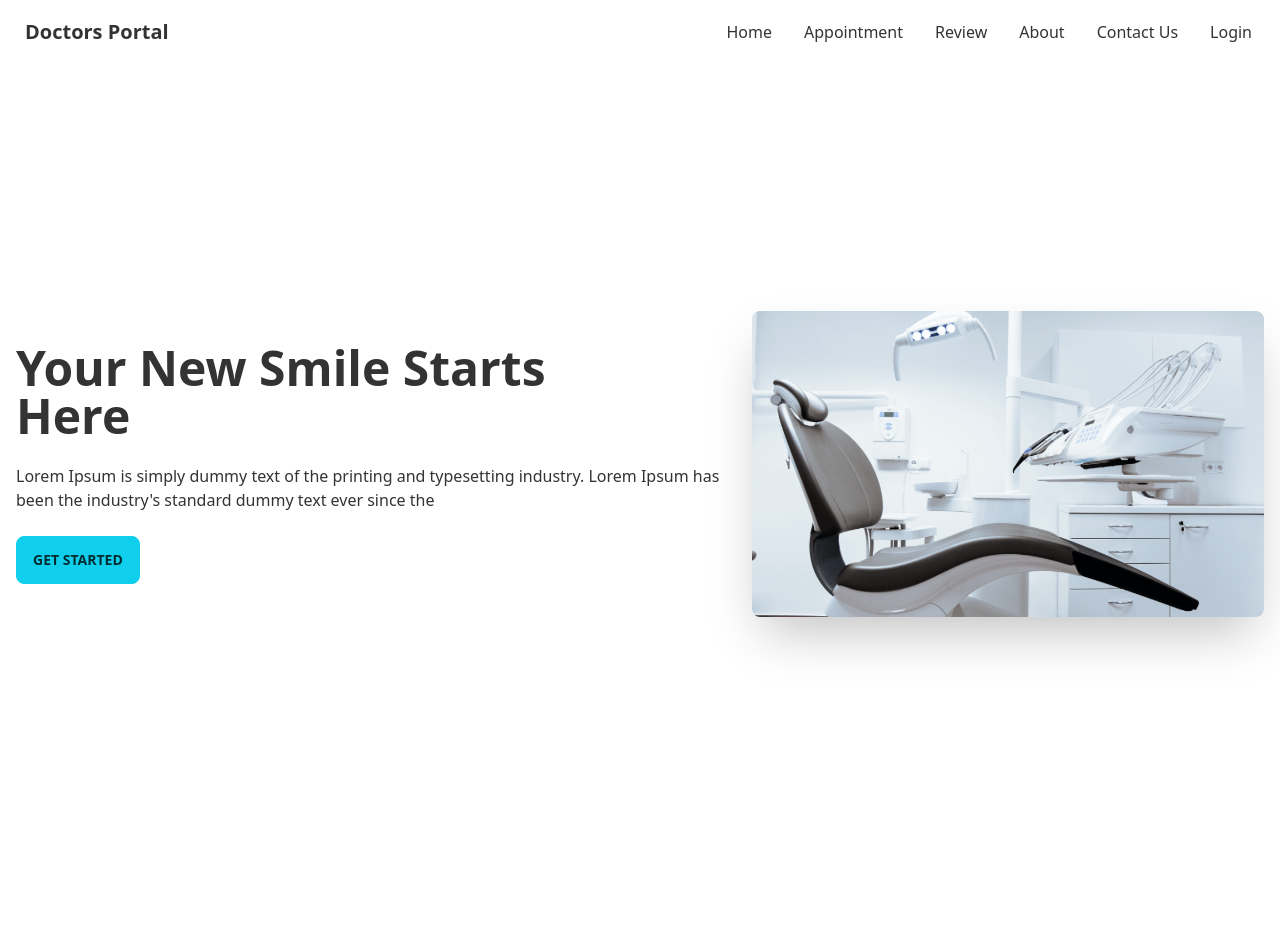
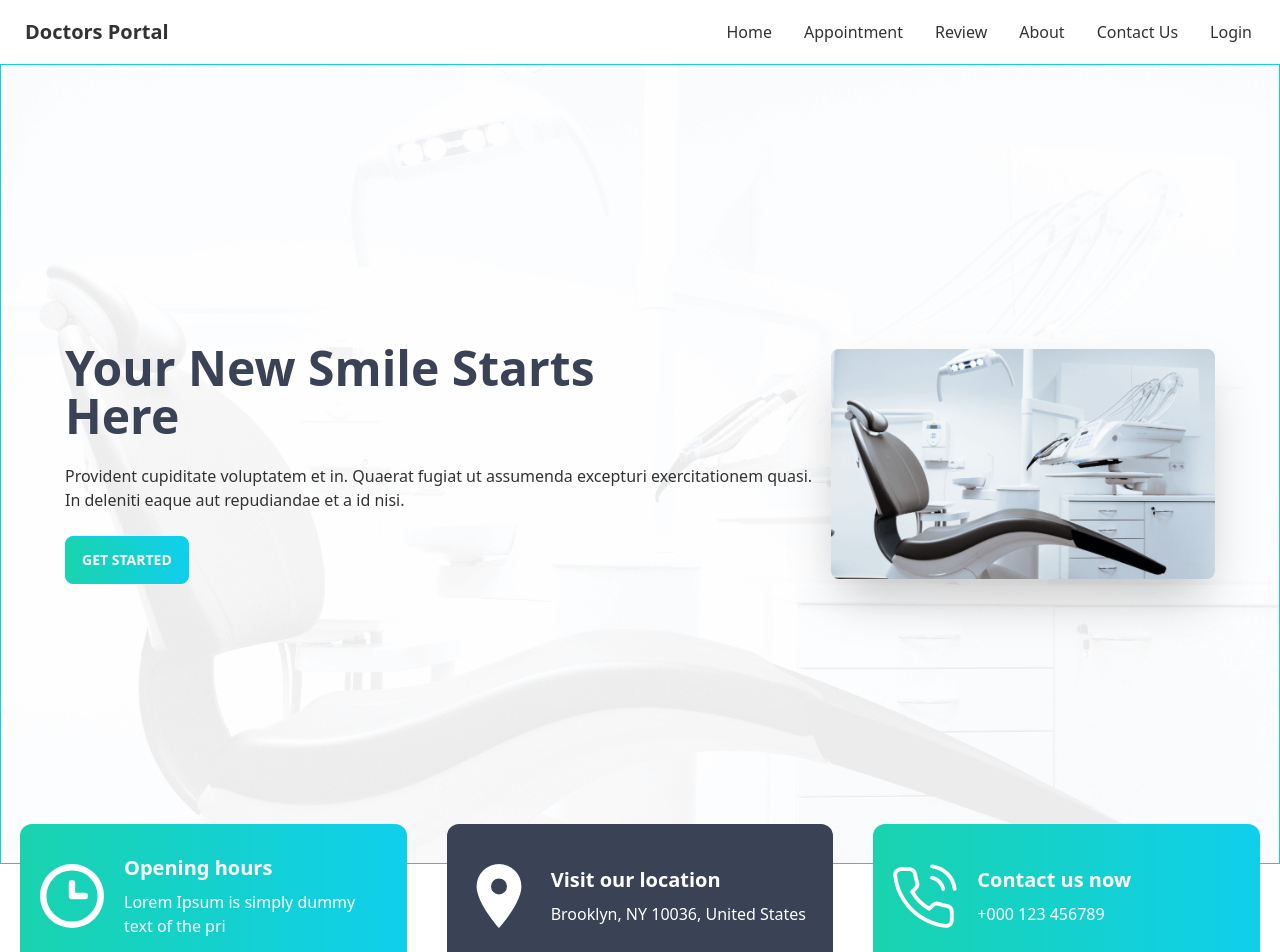
Before and after one commit to mahfuz-antor/doctor-portal, a React (Create React App) app: page / in a window 1280 px wide. Shown: the top 952 px of the page. Before the commit the page ends 864 px from the top, so only its background shows below. Built offline with nearby package versions, Linux system fonts and the light colour scheme.

Commit message:
infoCard done

```diff
--- a/src/pages/Home/Banner.js
+++ b/src/pages/Home/Banner.js
@@ -1,26 +1,35 @@
 import React from "react";
 import chair from "../../assets/images/chair.png";
+import bgChair from "../../assets/images/bg.png";
 
 const Banner = () => {
   return (
     <>
-      <div className="hero min-h-screen">
+      <div
+        style={{
+          background: `url(${bgChair})`,
+          backgroundSize: "cover",
+        }}
+        className="hero min-h-screen px-12 border border-primary"
+      >
         <div className="hero-content flex-col lg:flex-row-reverse">
           <img
             src={chair}
-            className="max-w-lg rounded-lg shadow-2xl"
+            className="max-w-sm rounded-lg shadow-2xl"
             alt="chair pictures"
           />
           <div className="">
-            <h1 className="text-5xl font-bold">
+            <h1 className="text-5xl font-bold text-accent">
               Your New Smile Starts <br /> Here
             </h1>
             <p className="py-6">
-              Lorem Ipsum is simply dummy text of the printing and typesetting
-              industry. Lorem Ipsum has been the industry's standard dummy text
-              ever since the
+              Provident cupiditate voluptatem et in. Quaerat fugiat ut assumenda
+              excepturi exercitationem quasi. In deleniti eaque aut repudiandae
+              et a id nisi.
             </p>
-            <button className="btn btn-primary">Get Started</button>
+            <button className="btn btn-primary text-white font-bold bg-gradient-to-r from-secondary to-primary">
+              Get Started
+            </button>
           </div>
         </div>
       </div>
--- a/src/pages/Home/Home.js
+++ b/src/pages/Home/Home.js
@@ -1,10 +1,16 @@
 import React from "react";
 import Banner from "./Banner";
+import Info from "./Info";
+import InfoCard from "./InfoCard";
 
 const Home = () => {
   return (
     <>
-      <Banner />
+      <div className="relative">
+        <Banner />
+        {/* <InfoCard /> */}
+        <Info></Info>
+      </div>
     </>
   );
 };
--- /dev/null
+++ b/src/pages/Home/Info.js
@@ -0,0 +1,37 @@
+import React from "react";
+import InfoCard from "./InfoCard";
+import clock from "../../assets/icons/clock.svg";
+import location from "../../assets/icons/marker.svg";
+import phone from "../../assets/icons/phone-2.svg";
+
+const Info = () => {
+  const openingDetails = "Lorem Ipsum is simply dummy text of the pri";
+  const locationDetails = "Brooklyn, NY 10036, United States";
+  const contactDetails = "+000 123 456789";
+  return (
+    <>
+      <div className="grid grid-cols-3 gap-10 px-5 pb-10 absolute -bottom-36">
+        <InfoCard
+          bgClass="bg-gradient-to-r from-secondary to-primary"
+          title="Opening hours"
+          details={openingDetails}
+          img={clock}
+        ></InfoCard>
+        <InfoCard
+          bgClass="bg-accent"
+          title="Visit our location"
+          details={locationDetails}
+          img={location}
+        ></InfoCard>
+        <InfoCard
+          bgClass="bg-gradient-to-r from-secondary to-primary"
+          title="Contact us now"
+          details={contactDetails}
+          img={phone}
+        ></InfoCard>
+      </div>
+    </>
+  );
+};
+
+export default Info;
--- /dev/null
+++ b/src/pages/Home/InfoCard.js
@@ -0,0 +1,35 @@
+import React from "react";
+
+const InfoCard = ({ img, title, details, bgClass }) => {
+  return (
+    <>
+      {/* <div className="flex justify-center items-center w-full gap-10 px-5 pb-5 absolute -bottom-32"> */}
+      <div
+        className={`flex justify-start items-center h-36 px-5 text-white rounded-xl ${bgClass}`}
+      >
+        <img src={img} className="w-16 h-16 mr-5" alt="clock" />
+        <div>
+          <h3 className="text-xl pb-2 font-bold">{title}</h3>
+          <p>{details}</p>
+        </div>
+      </div>
+      {/* <div className="flex justify-start items-center w-1/3 h-36 px-5 text-white bg-accent rounded-xl">
+          <img src={location} className="w-16 h-16 mr-5" alt="clock" />
+          <div>
+            <h3 className="text-xl pb-2 font-bold">Visit our location</h3>
+            <p>Brooklyn, NY 10036, United States</p>
+          </div>
+        </div>
+        <div className="flex justify-start items-center w-1/3 h-36 px-5 text-white bg-gradient-to-r from-secondary to-primary rounded-xl">
+          <img src={phone} className="w-16 h-16 mr-5" alt="clock" />
+          <div>
+            <h3 className="text-xl pb-2 font-bold">Contact us now</h3>
+            <p>+000 123 456789</p>
+          </div>
+        </div> */}
+      {/* </div> */}
+    </>
+  );
+};
+
+export default InfoCard;
```
Also changed, not shown: src/assets/icons/phone-2.svg (added).
